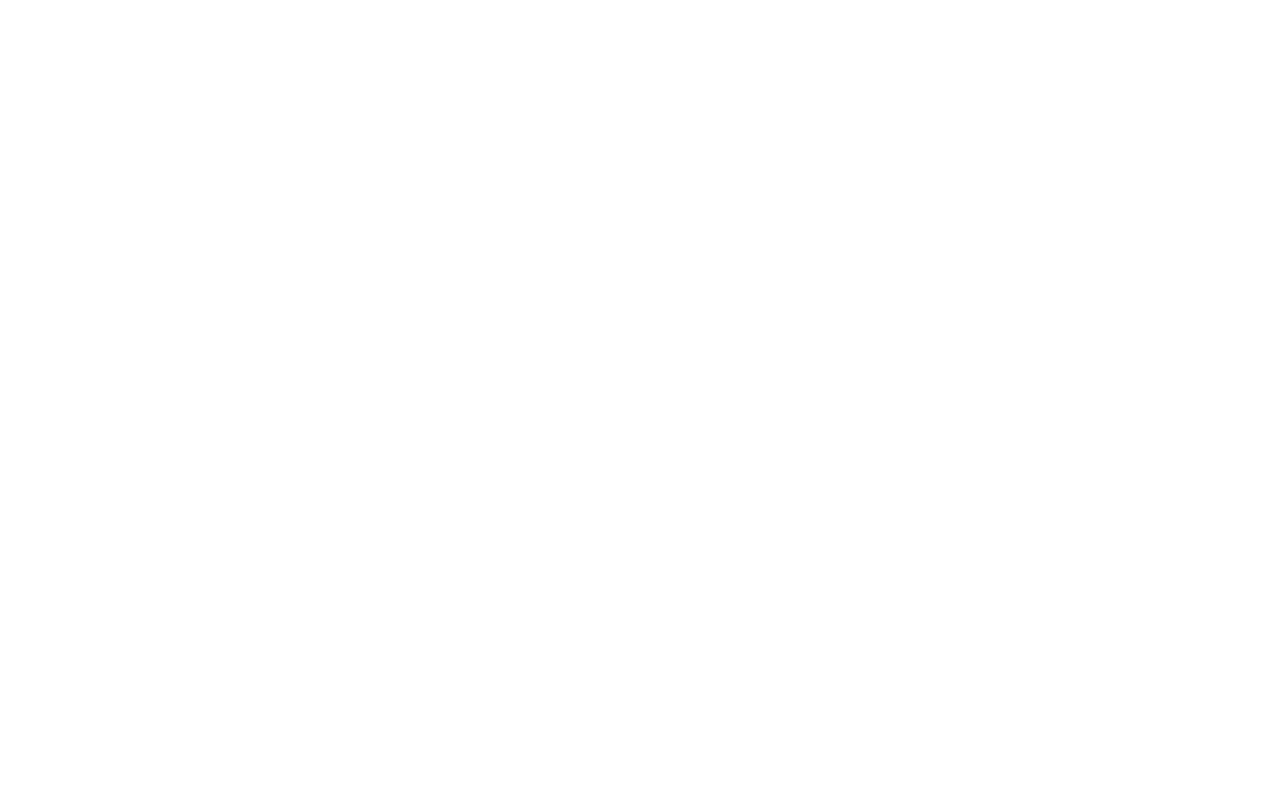
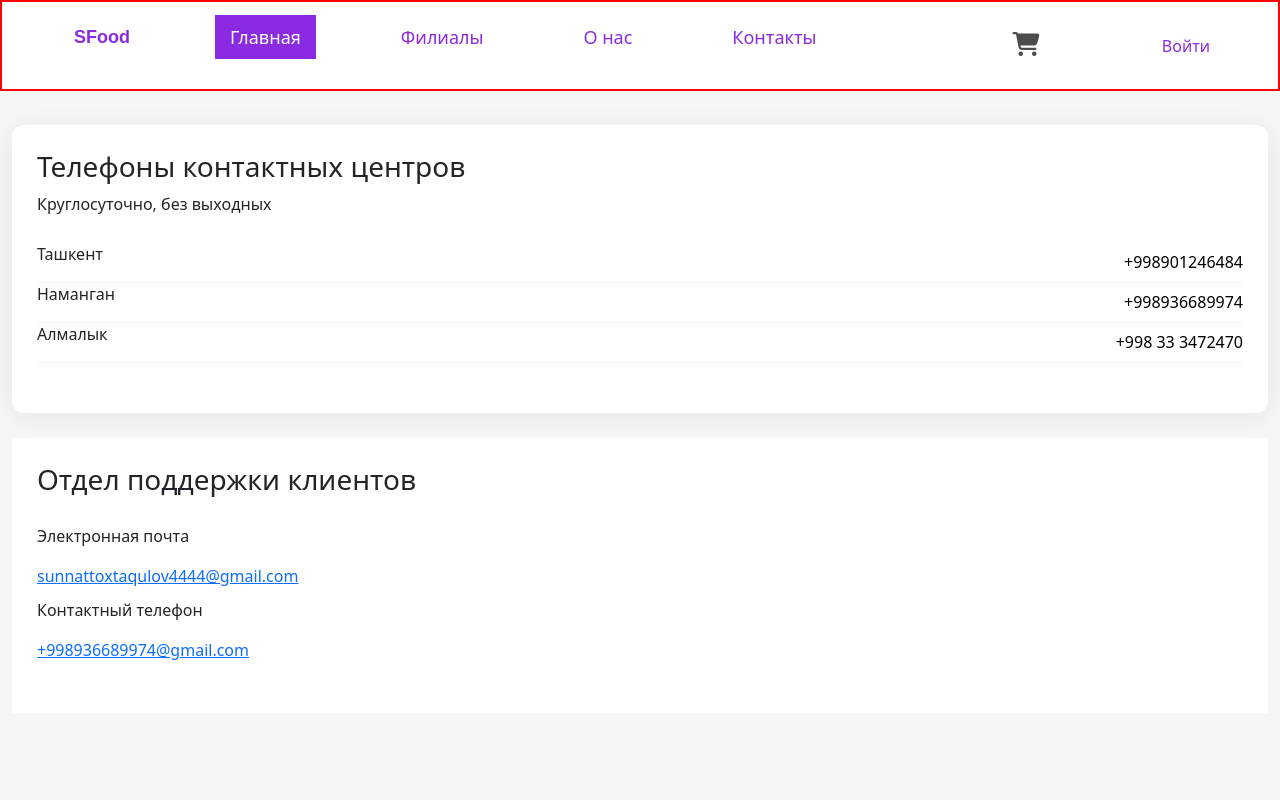
Before and after one commit to Sunnat0401/Sfood, a React (Vite) app in the folder sfood/: page /contact in a window 1280 px wide. Before the commit this address had no page. Shown: the top 800 px of the page. Built offline with nearby package versions, Linux system fonts and the light colour scheme.

Commit message:
add navbar

```diff
--- a/sfood/src/App.jsx
+++ b/sfood/src/App.jsx
@@ -3,12 +3,16 @@
 import './App.css'
 import {Route ,Routes} from "react-router-dom";
 import Fillial from './Pages/Fillial/Fillial';
+import Info from './Pages/Info/Info';
+import Contact from './Pages/Contact/Contact';
 const App = () => {
   return (
     <div>
       <Routes>
         <Route path="/" element={<HomePages/>}/>
         <Route path="/fillial" element={<Fillial/>}/>
+        <Route path="/info" element={<Info/>}/>
+        <Route path="/contact" element={<Contact/>}/>
       </Routes>
 
     </div>
--- a/sfood/src/Components/Navbar/Navbar.css
+++ b/sfood/src/Components/Navbar/Navbar.css
@@ -1,8 +1,9 @@
-.navbar{
+.navbar-wrap{
+    width: 100%  ;
     background-color: white;
-    width: 100%;
     position: fixed;
-    z-index: 999;
+    z-index: 99;
+    border: 2px solid red;
 }
 .navbar .container{
     display:flex;
@@ -15,7 +16,8 @@
     display:flex;
     align-items:center;
     justify-content: space-between;
-    padding:  20px;
+    padding:  10px;
+
 }
 .navbar-right{
     align-items: center;
--- a/sfood/src/Components/Navbar/Navbar.jsx
+++ b/sfood/src/Components/Navbar/Navbar.jsx
@@ -2,7 +2,8 @@
 import {Link} from "react-router-dom";
 const Navbar = () => {
   return (
-    <div className="navbar">
+<div className="navbar-wrap">
+<div className="navbar">
         <div className="container">
             <ul className="navbar-left">
                 <li className="navbar-item logo">
@@ -15,10 +16,10 @@
                     <Link to="/fillial" className="navbar-link">Филиалы </Link>
                 </li>
                 <li className="navbar-item">
-                    <a href="#" className="navbar-link">О нас</a>
+                    <Link to="/info" className="navbar-link">О нас</Link>
                 </li>
                 <li className="navbar-item">
-                    <a href="#" className="navbar-link">Контакты</a>
+                    <Link to="/contact" className="navbar-link">Контакты</Link>
                 </li>
             </ul>
             <div className="navbar-right">
@@ -31,6 +32,7 @@
             </div>
         </div>
     </div>
+</div>
   )
 }
 
--- /dev/null
+++ b/sfood/src/Pages/Contact/Contact.css
@@ -0,0 +1,39 @@
+.contact-info{
+    background-color: #f6f6f6;
+    padding: 100px 0;
+
+}
+.contact-list{
+    padding: 10px 0;
+
+}
+.contact-top {
+    background-color: #fff;
+    border-radius: 12px;
+    box-shadow: 0 4px 30px rgb(0 0 0/7%);
+    margin: 25px 0;
+    padding: 25px;
+    width: 100%;
+
+}
+.contact-item{
+    align-items: center;
+    box-shadow: 0 1px 0 0 #f1f1f1;
+    display: flex;
+    justify-content: space-between;
+
+}
+.contact-to{
+    text-decoration: none;
+    color: black;
+}
+.contact-middle{
+padding: 25px;
+background-color: #fff;
+}
+ .contact-lists{
+    padding: 10px 0;
+ }
+ .contact-texts{
+    padding-top: 10px;
+ }
--- /dev/null
+++ b/sfood/src/Pages/Contact/Contact.jsx
@@ -0,0 +1,50 @@
+import Footer from '../../Components/Footer/Footer'
+import Navbar from '../../Components/Navbar/Navbar'
+import './Contact.css'
+const Contact = () => {
+  return (
+    <div className='contact'>
+        <Navbar/>
+        <div className="contact-info">
+        <div className="container">
+            <div className="contact-top">
+                <h3 className="contact-title">
+                Телефоны контактных центров
+                </h3>
+                <p className="contact-text">Круглосуточно, без выходных</p>
+                <ul className="contact-list">
+                    <li className="contact-item">
+                        <p className='contact-text'>Ташкент</p>
+                        <a className='contact-to' href="tel:+998901249484">+998901246484</a>
+                    </li>
+                    <li className="contact-item">
+                        <p className='contact-text'>Наманган</p>
+                        <a className='contact-to' href="tel:+998936689974">+998936689974</a>
+                    </li>
+                    <li className="contact-item">
+                        <p className='contact-text'>Алмалык</p>
+                        <a className='contact-to' href="tel:+998333472770">+998 33 3472470</a>
+                    </li>
+                </ul>
+            </div>
+            <div className="contact-middle">
+                <h3 className="contact-title">Отдел поддержки клиентов</h3>
+                <ul className="contact-lists">
+                    <li className="contact-items">
+                    <p className='contact-texts'>Электронная почта</p>
+                          <a href="mailto:sunnattoxtaqulov4444@gmail.com">sunnattoxtaqulov4444@gmail.com</a>
+                    </li>
+                    <li className="contact-items">
+                    <p className='contact-texts'>Контактный телефон</p>
+                          <a href="mailto:sunnattoxtaqulov4444@gmail.com">+998936689974@gmail.com</a>
+                    </li>
+                </ul>
+            </div>
+        </div>
+        </div>
+        <Footer/>
+    </div>
+  )
+}
+
+export default Contact
--- a/sfood/src/Pages/Fillial/Fillial.css
+++ b/sfood/src/Pages/Fillial/Fillial.css
@@ -3,6 +3,8 @@
    align-items: center;
    justify-content: center;
    background-color: #f6f6f6;
+   padding-top: 180px;
+   padding-bottom: 80px;
 }
 .fillial-list{
     width: 900px;
--- a/sfood/src/Pages/Fillial/Fillial.jsx
+++ b/sfood/src/Pages/Fillial/Fillial.jsx
@@ -4,8 +4,8 @@
 const Fillial = () => {
   return (
       <div className="fillial">
+        <Navbar/>
         <div className="container">
-        <Navbar/>
         <div className="fillial-wrapper">
                <ul className="fillial-lists">
                     <li className="fillial-list">
--- a/sfood/src/Pages/HomePages/HomePages.css
+++ b/sfood/src/Pages/HomePages/HomePages.css
@@ -1,7 +1,14 @@
-/* .homepage{
+.homepage{
     position: relative;
-} */
+}
+.carousel {
+    padding-top: 90px;
+    position: relative;
+}
 /* card css */
+.card{
+    position: relative;
+}
 .card .container{
         display: flex;
         align-items: center;
@@ -17,6 +24,7 @@
 /* menu css */
 .menu{
     width: 100% !important;
+    position: relative;
 }
 .wrapper{
     display: flex;
@@ -65,6 +73,9 @@
 /* menu css */
 
 /* foods css  */
+.foods{
+    position: relative;
+}
 .foods .container{
     display: flex;
     flex-wrap: wrap;
--- a/sfood/src/Pages/HomePages/HomePages.jsx
+++ b/sfood/src/Pages/HomePages/HomePages.jsx
@@ -17,9 +17,8 @@
 const HomePages = () => {
   return (
     <div className="homepage">
-      <div className="container">
      <Navbar/>
-      </div>
+
      {/* Carusel */}
      <div id="carouselExample" className="carousel slide">
    <div className="carousel-inner">
--- /dev/null
+++ b/sfood/src/Pages/Info/Info.css
@@ -0,0 +1,10 @@
+.info-wrapper{
+    padding-top: 100px;
+    background-color: #f6f6f6;
+    padding-bottom: 50px;
+
+}
+.info-wrapper .container{
+    padding: 10px 120px;
+    background-color: White;
+}
--- /dev/null
+++ b/sfood/src/Pages/Info/Info.jsx
@@ -0,0 +1,22 @@
+import './Info.css'
+import info from '../../assets/infooo.png'
+import Navbar from '../../Components/Navbar/Navbar'
+import Footer from '../../Components/Footer/Footer'
+const Info = () => {
+  return (
+    <div className='info'>
+        <Navbar/>
+        <div className="info-wrapper">
+        <div className="container">
+
+            <img src={info} alt="info" />
+            <h1 className='info-title'>О компании</h1>
+            <p className='info-text'>Компания была основана в феврале 2005 года в Ташкенте. На сегодняшний момент у компании 11 филиалов в Ташкенте. Меню состоит в основном из клаб сендвичей, хот-догов, бургеров, лавашей и донаров. Наши приоритеты – свежесть и качество ингредиентов, разнообразие начинок, доступные цены и внимание к просьбам гостей. Ежедневно в MaxWay заказывают большое количество самых разных людей. И мы стараемся увеличивать как число посетителей, так и число филиалов. С каждым приготовленным блюдом мы оттачиваем детали фирменных рецептов и ищем идеальный баланс цены и качества, чтобы и дальше оставаться вашим любимым брендом. Если вдруг вы столкнулись с плохим обслуживанием или низким качеством приготовленной еды с нашей стороны, обязательно напишите нам на Мы с радостью принимаем как положительные, так и отрицательные отзывы. Жалоба гостя – подарок, благодаря которому нам есть куда расти.</p>
+            </div>
+        </div>
+        <Footer/>
+    </div>
+  )
+}
+
+export default Info
```
Also changed, not shown: sfood/src/assets/infooo.png (added).
